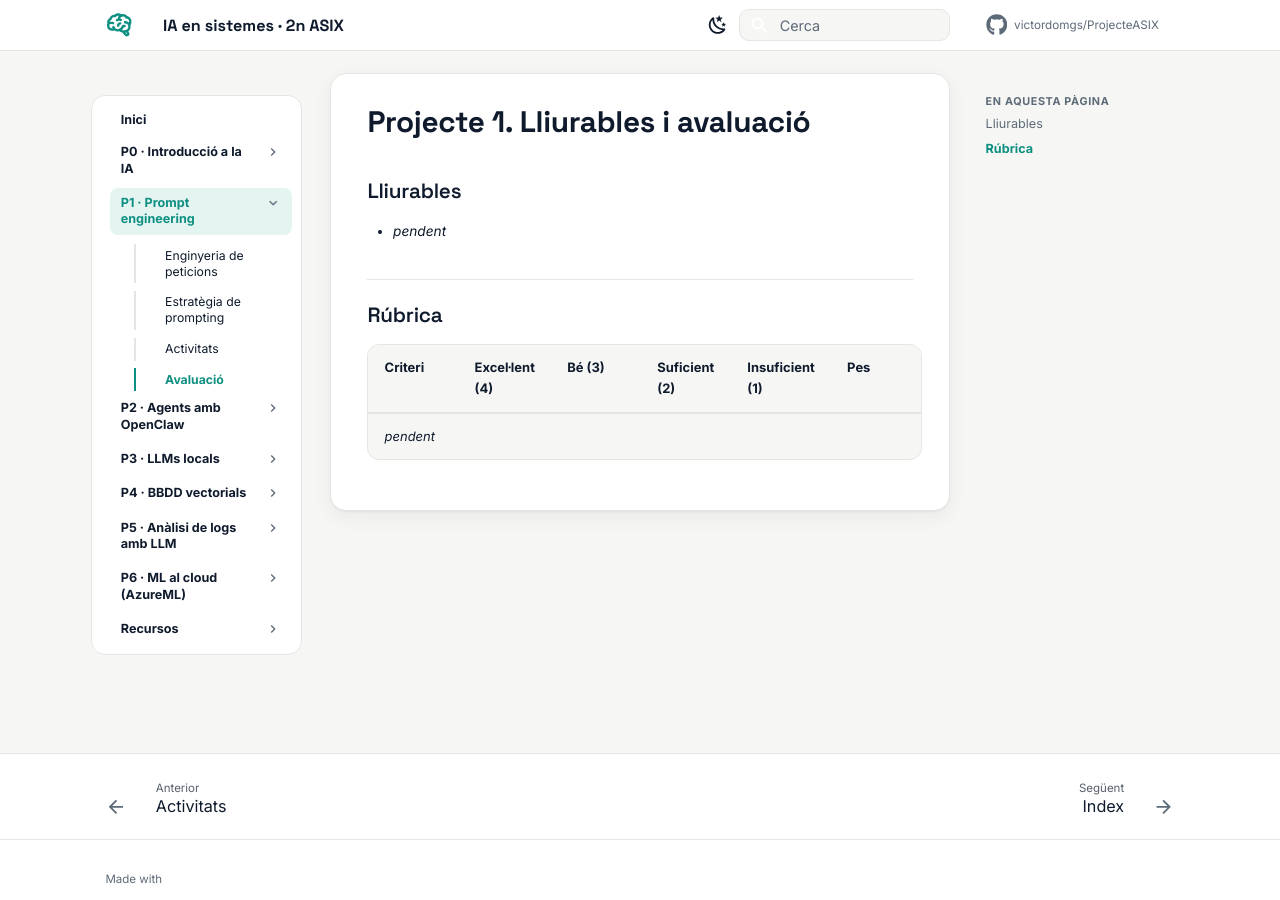
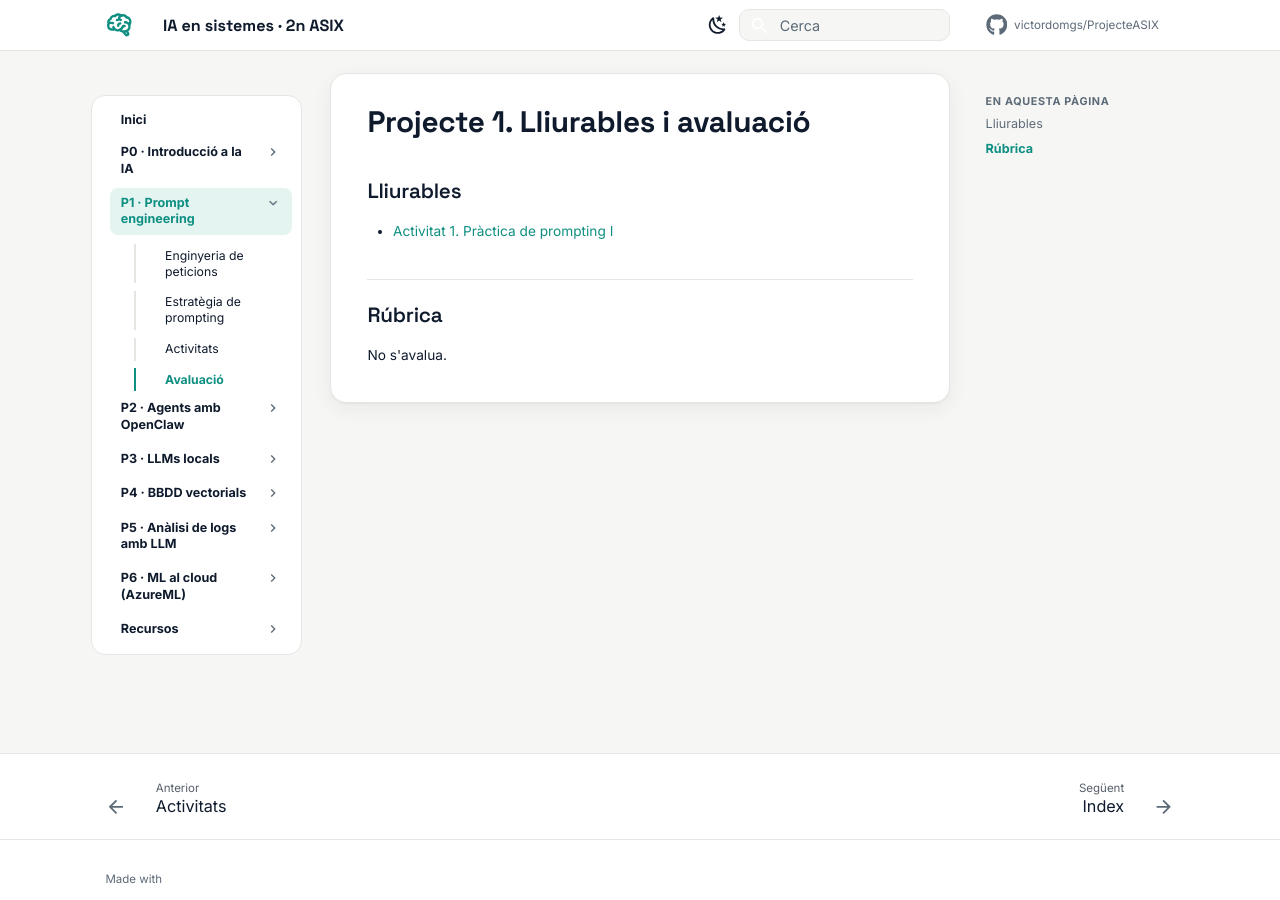
Before and after one commit to victordomgs/ProjecteASIX, an MkDocs documentation site: the page built from docs/p1-prompt-engineering/avaluacio.md, in a window 1280 px wide. Built offline with MkDocs 1.6.1 and Material for MkDocs 9.7.7, drawn with Linux system fonts in a browser that asks for light colours; comment, search, counter and statistics services are not loaded.

Commit message:
Update evaluation criteria and deliverables section

```diff
--- a/docs/p1-prompt-engineering/avaluacio.md
+++ b/docs/p1-prompt-engineering/avaluacio.md
@@ -2,10 +2,8 @@
 
 ## Lliurables
 
-- _pendent_
+- [Activitat 1. Pràctica de prompting I](https://victordomgs.github.io/ProjecteASIX/p1-prompt-engineering/activitats/)
 
 ## Rúbrica
 
-| Criteri | Excel·lent (4) | Bé (3) | Suficient (2) | Insuficient (1) | Pes |
-|---|---|---|---|---|---|
-| _pendent_ | | | | | |
+No s'avalua.
```
